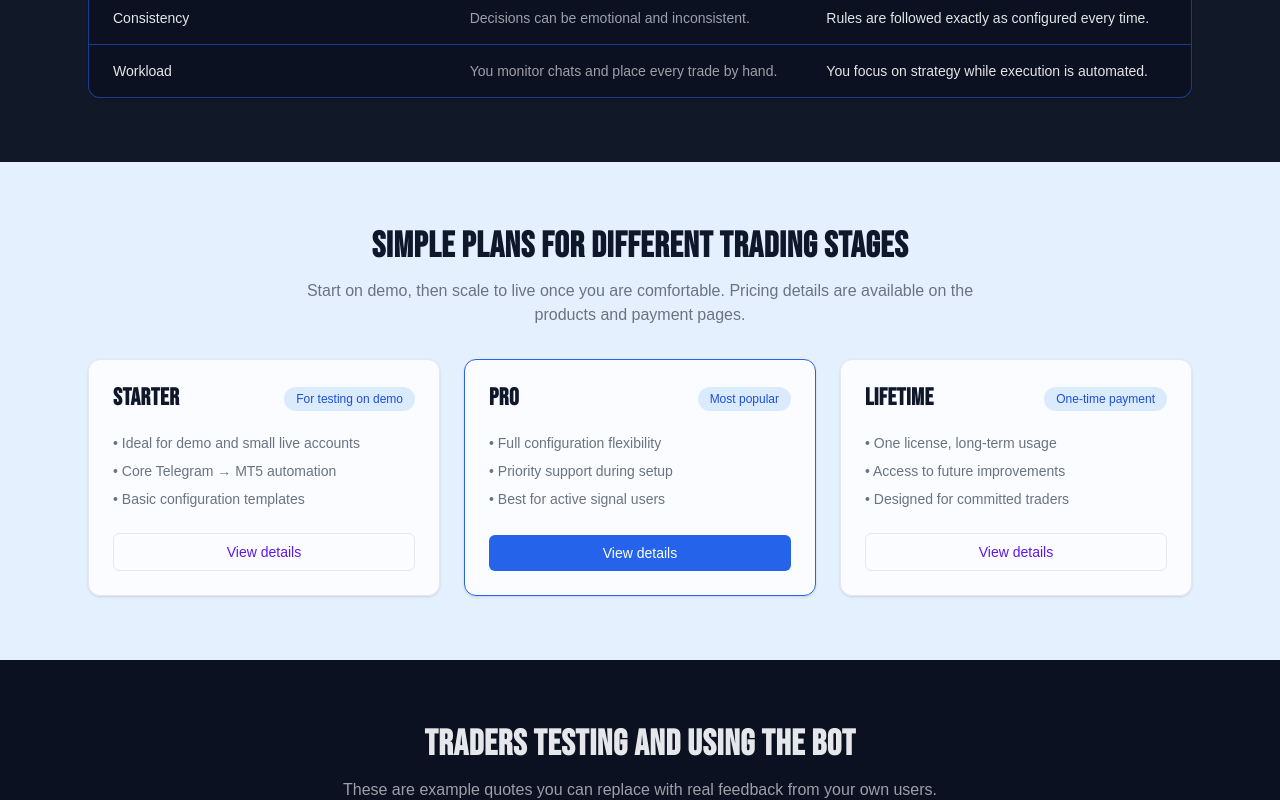
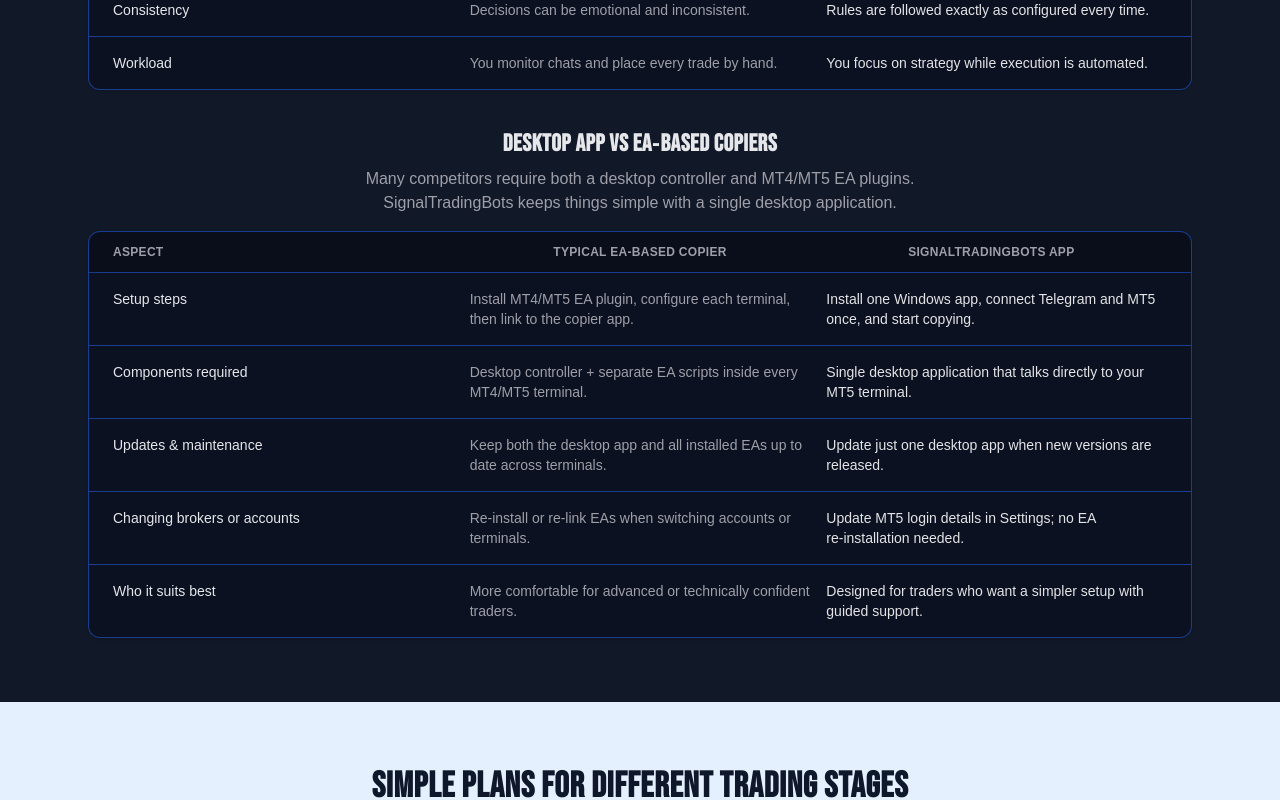
Before and after one commit to Appsbydare/Signal_Trading_Bots, a Next.js app: page / in a window 1280 px wide. Shown: the part 2200-3000 px from the top of the page. Built offline with nearby package versions, Linux system fonts and the light colour scheme; no server answers.

Commit message:
feat: add desktop app vs EA-based comparison section on homepage

```diff
--- a/src/app/page.tsx
+++ b/src/app/page.tsx
@@ -71,6 +71,34 @@ export default function Home() {
       label: "Workload",
       manual: "You monitor chats and place every trade by hand.",
       bot: "You focus on strategy while execution is automated.",
+    },
+  ];
+
+  const eaComparisonRows = [
+    {
+      label: "Setup steps",
+      ea: "Install MT4/MT5 EA plugin, configure each terminal, then link to the copier app.",
+      ours: "Install one Windows app, connect Telegram and MT5 once, and start copying.",
+    },
+    {
+      label: "Components required",
+      ea: "Desktop controller + separate EA scripts inside every MT4/MT5 terminal.",
+      ours: "Single desktop application that talks directly to your MT5 terminal.",
+    },
+    {
+      label: "Updates & maintenance",
+      ea: "Keep both the desktop app and all installed EAs up to date across terminals.",
+      ours: "Update just one desktop app when new versions are released.",
+    },
+    {
+      label: "Changing brokers or accounts",
+      ea: "Re‑install or re‑link EAs when switching accounts or terminals.",
+      ours: "Update MT5 login details in Settings; no EA re‑installation needed.",
+    },
+    {
+      label: "Who it suits best",
+      ea: "More comfortable for advanced or technically confident traders.",
+      ours: "Designed for traders who want a simpler setup with guided support.",
     },
   ];
 
@@ -301,7 +329,8 @@ export default function Home() {
       {/* Manual vs Bot Comparison (DARK) */}
       <section className="relative left-1/2 right-1/2 -ml-[50vw] -mr-[50vw] w-screen bg-[var(--bg-dark-3)] py-16 text-[var(--text-on-dark)]">
         <div className="mx-auto max-w-6xl px-6">
-          <div className="mb-8 text-center">
+          <div className="mb-10 space-y-6">
+            <div className="text-center">
               <h2 className="mb-3 text-2xl font-semibold md:text-3xl">
                 Manual copying vs automation
               </h2>
@@ -324,6 +353,35 @@ export default function Home() {
                     <div className="text-sm text-zinc-200">{row.bot}</div>
                   </div>
                 ))}
+              </div>
+            </div>
+          </div>
+
+          <div className="space-y-4">
+            <div className="text-center">
+              <h3 className="mb-2 text-lg font-semibold md:text-xl">
+                Desktop app vs EA‑based copiers
+              </h3>
+              <p className="mx-auto max-w-2xl text-sm text-zinc-400 md:text-base">
+                Many competitors require both a desktop controller and MT4/MT5 EA plugins.
+                SignalTradingBots keeps things simple with a single desktop application.
+              </p>
+            </div>
+            <div className="overflow-hidden rounded-xl border border-[var(--border-on-dark-strong)] bg-[var(--bg-dark-2)] shadow-sm">
+              <div className="grid grid-cols-3 border-b border-[var(--border-on-dark-strong)] bg-black/20 px-4 py-3 text-xs font-semibold uppercase tracking-wide text-zinc-400 md:px-6">
+                <div>Aspect</div>
+                <div className="text-center">Typical EA‑based copier</div>
+                <div className="text-center">SignalTradingBots app</div>
+              </div>
+              <div className="divide-y divide-[var(--border-on-dark-strong)]">
+                {eaComparisonRows.map((row) => (
+                  <div key={row.label} className="grid grid-cols-3 gap-4 px-4 py-4 md:px-6">
+                    <div className="text-sm font-medium">{row.label}</div>
+                    <div className="text-sm text-zinc-400">{row.ea}</div>
+                    <div className="text-sm text-zinc-200">{row.ours}</div>
+                  </div>
+                ))}
+              </div>
             </div>
           </div>
         </div>
```
Lines whose indentation alone changed are shown as unchanged.
